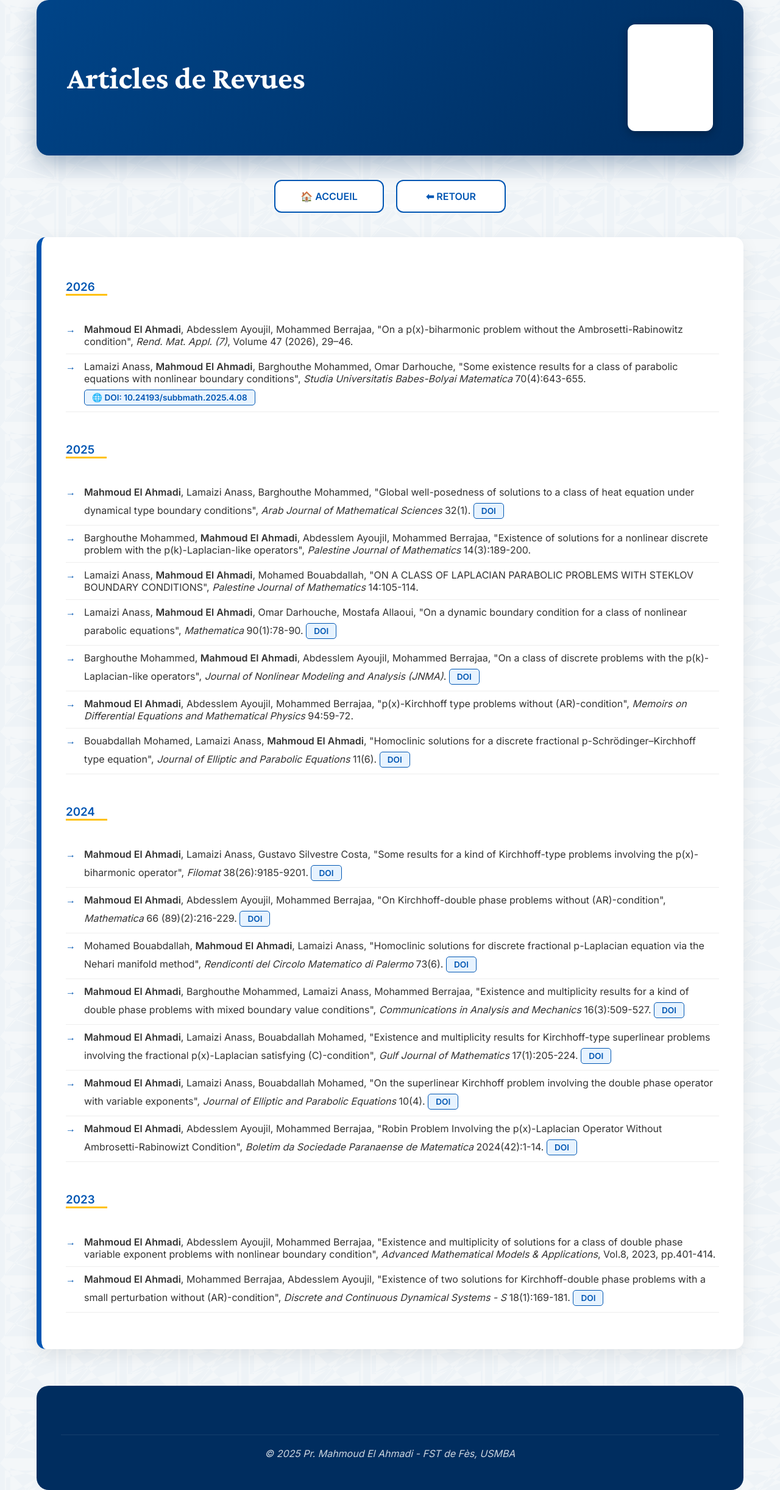
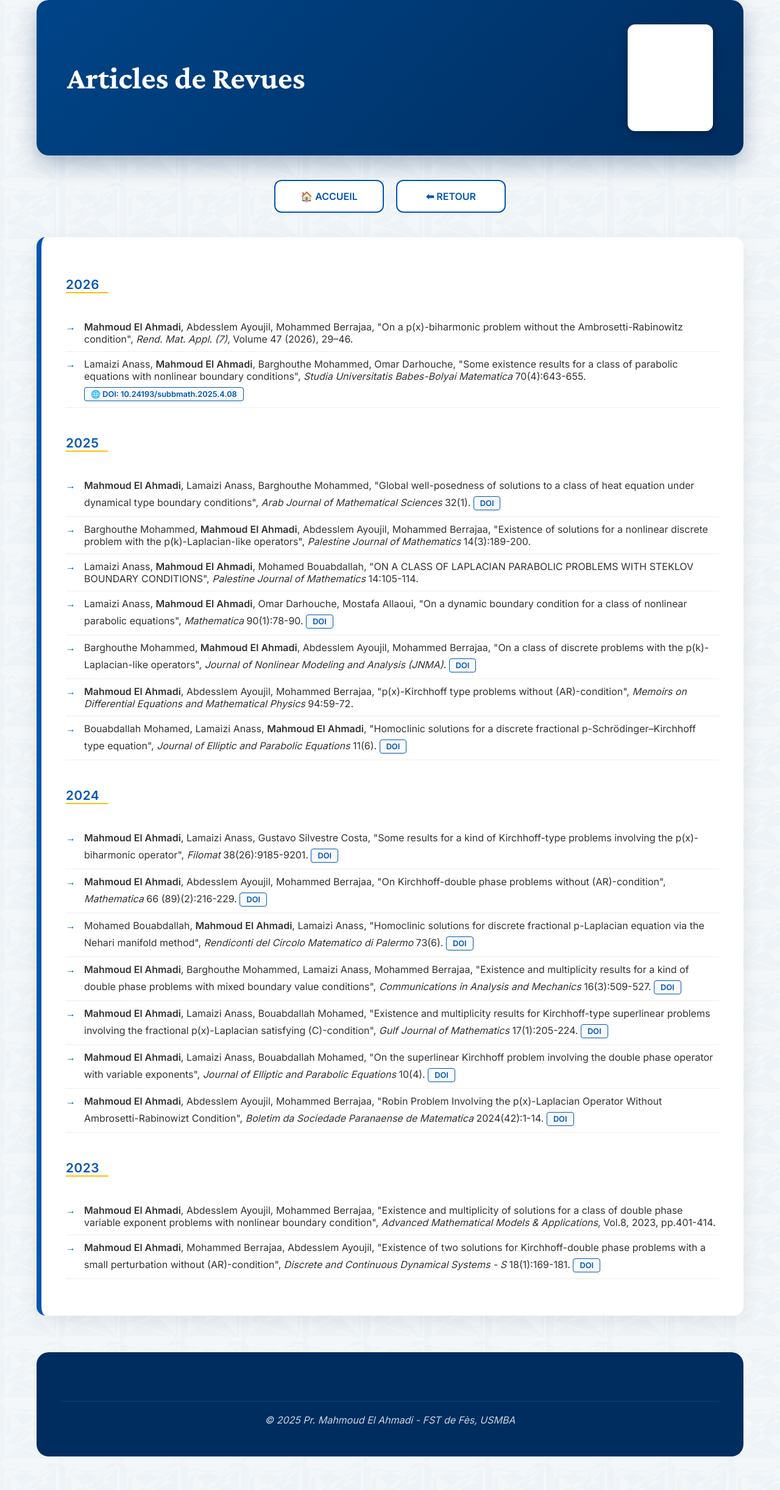
Before and after one commit to mahmoudmath/mahmoudmath.github.io, a Jekyll site: the page articles.html, which Jekyll copies as it is, in a window 1280 px wide. Shown: the whole page at 61% size. Built offline with Jekyll 4.4.1, drawn with Linux system fonts in a browser that asks for light colours; after the commit the page ends 2389 px from its top, so only the background shows below that.

Commit message:
Update articles.html

```diff
--- a/articles.html
+++ b/articles.html
@@ -6,26 +6,50 @@
     <title>Articles - Pr. Mahmoud El Ahmadi</title>
     <link rel="stylesheet" href="style.css">
    <style>
+    /* 1. TITRE DE L'ANNÉE (ex: 2024) */
+    .year-title {
+        color: #0056b3;
+        font-size: 1.3rem !important; /* RÉDUIT pour plus d'élégance */
+        font-weight: 700;
+        border-bottom: 2px solid #ffc107; /* Trait plus fin (2px au lieu de 3px) */
+        display: inline-block;
+        margin: 25px 0 15px 0;
+        padding-right: 15px;
+        text-transform: uppercase;
+        letter-spacing: 0.5px;
+    }
+
+    /* 2. BOUTON DOI (Lien vers l'article) */
     .link-doi {
         display: inline-block;
-            background: #e7f3ff;
+        background: #f8f9fa; /* Fond plus clair, plus neutre */
         color: #0056b3;
-            padding: 4px 12px;
-            border-radius: 5px;
+        padding: 3px 10px; /* Plus compact */
+        border-radius: 4px;
         text-decoration: none;
-            font-size: 0.85em;
-            font-weight: bold;
+        font-size: 0.8rem; /* Un peu plus petit */
+        font-weight: 600;
         border: 1px solid #0056b3;
         margin-top: 8px;
-            transition: 0.3s;
+        transition: all 0.3s ease;
     }
-        .link-doi:hover { background: #0056b3; color: white; text-decoration: none; }
-        .year-title {
-            color: #0056b3;
-            border-bottom: 3px solid #ffc107;
-            display: inline-block;
-            margin: 30px 0 15px 0;
-            padding-right: 20px;
+
+    .link-doi:hover {
+        background: #0056b3;
+        color: white;
+        text-decoration: none;
+        box-shadow: 0 2px 5px rgba(0,0,0,0.1);
+    }
+
+    /* 3. TITRE PRINCIPAL DE LA PAGE (Articles) */
+    /* Ajoutez ceci pour réduire le titre "ARTICLES" en haut de page */
+    h1 {
+        font-size: 1.8rem !important;
+        color: #003366;
+        text-align: center;
+        margin: 20px 0;
+        font-weight: 800;
+        text-transform: uppercase;
     }
 </style>
 </head>
```
Lines whose indentation alone changed are shown as unchanged.
